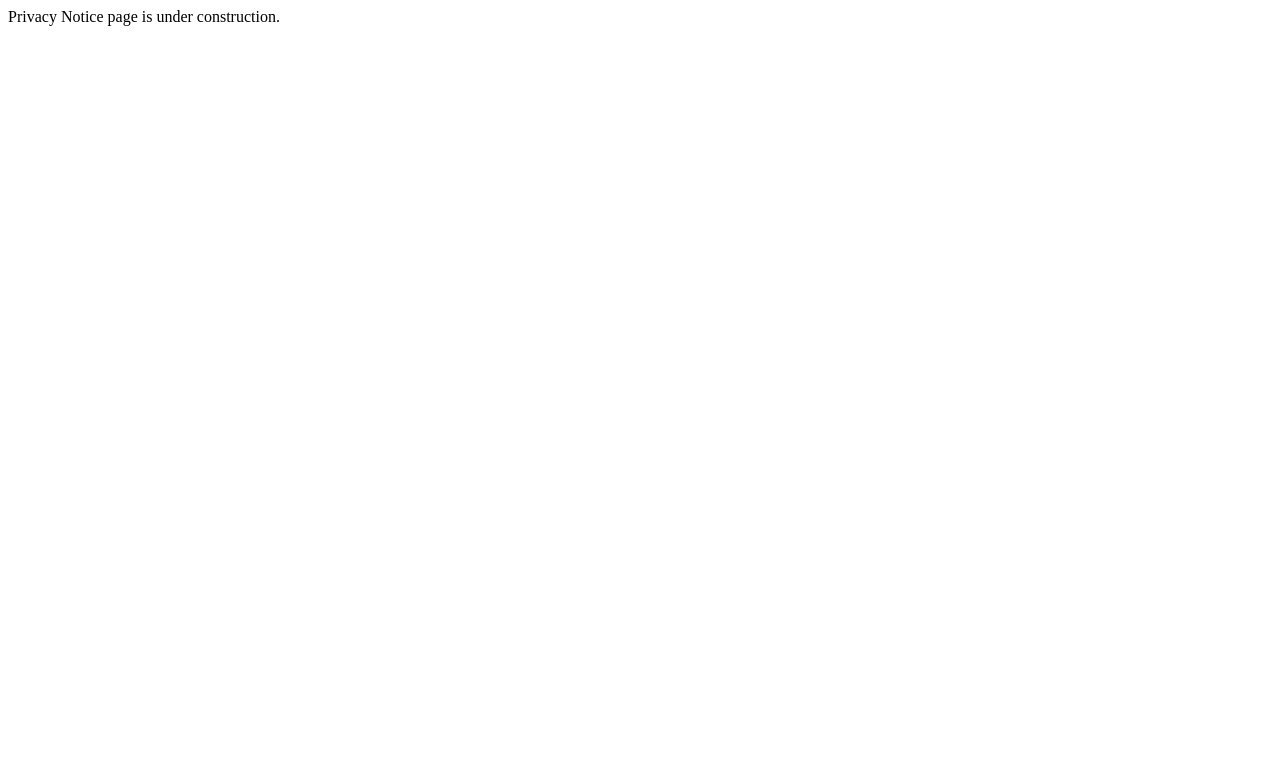
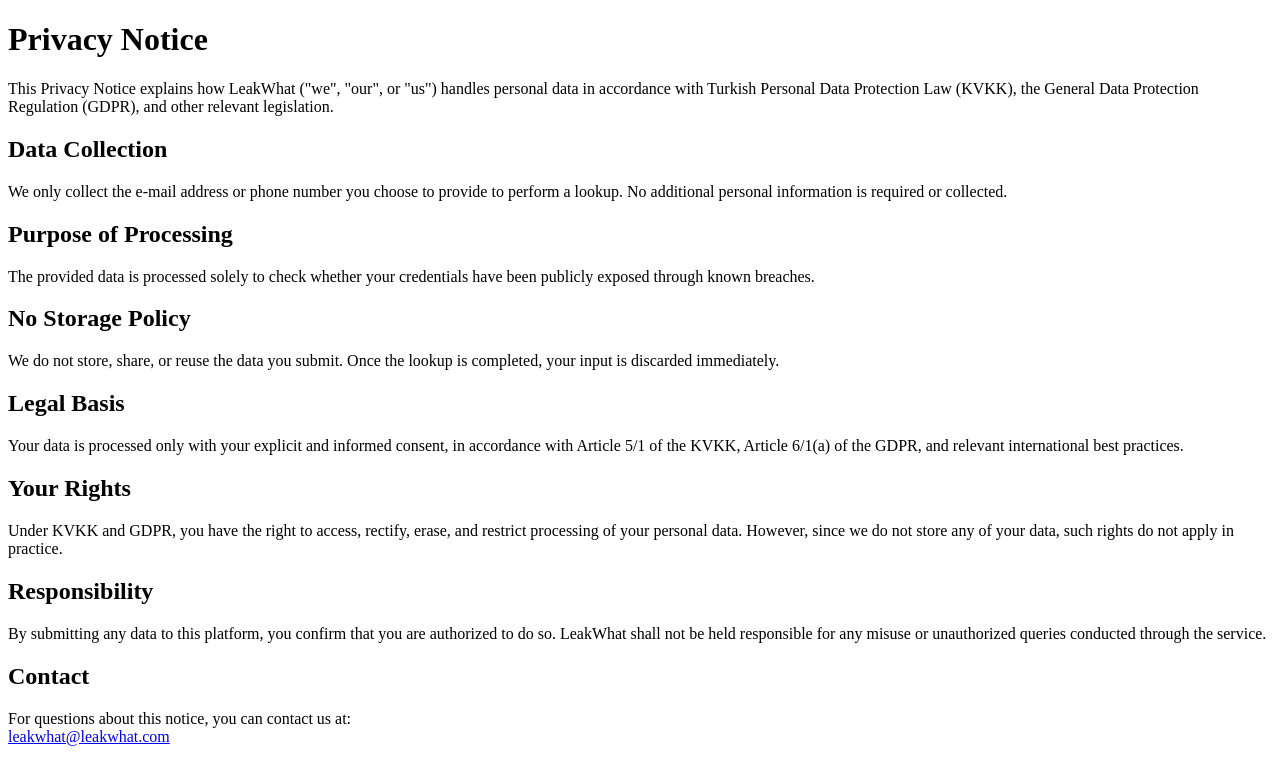
Before and after one commit to Bensero87/leakwhat, a Next.js app: page /privacy-notice in a window 1280 px wide. Shown: the top 784 px of the page. Built offline with nearby package versions, Linux system fonts and the light colour scheme.

Commit message:
Update privacy-notice.js

```diff
--- a/pages/privacy-notice.js
+++ b/pages/privacy-notice.js
@@ -1,5 +1,70 @@
+// pages/privacy-notice.js
+
 export default function PrivacyNotice() {
   return (
-    <div>Privacy Notice page is under construction.</div>
+    <div className="min-h-screen bg-[#0a0f24] text-white py-12 px-6">
+      <div className="max-w-4xl mx-auto bg-gray-800 p-10 rounded-2xl shadow-lg">
+        <h1 className="text-3xl font-bold mb-6 text-center">Privacy Notice</h1>
+
+        <p className="mb-4">
+          This Privacy Notice explains how LeakWhat ("we", "our", or "us")
+          handles personal data in accordance with Turkish Personal Data
+          Protection Law (KVKK), the General Data Protection Regulation (GDPR),
+          and other relevant legislation.
+        </p>
+
+        <h2 className="text-xl font-semibold mt-6 mb-2">Data Collection</h2>
+        <p className="mb-4">
+          We only collect the e-mail address or phone number you choose to
+          provide to perform a lookup. No additional personal information is
+          required or collected.
+        </p>
+
+        <h2 className="text-xl font-semibold mt-6 mb-2">Purpose of Processing</h2>
+        <p className="mb-4">
+          The provided data is processed solely to check whether your
+          credentials have been publicly exposed through known breaches.
+        </p>
+
+        <h2 className="text-xl font-semibold mt-6 mb-2">No Storage Policy</h2>
+        <p className="mb-4">
+          We do not store, share, or reuse the data you submit. Once the
+          lookup is completed, your input is discarded immediately.
+        </p>
+
+        <h2 className="text-xl font-semibold mt-6 mb-2">Legal Basis</h2>
+        <p className="mb-4">
+          Your data is processed only with your explicit and informed consent,
+          in accordance with Article 5/1 of the KVKK, Article 6/1(a) of the GDPR,
+          and relevant international best practices.
+        </p>
+
+        <h2 className="text-xl font-semibold mt-6 mb-2">Your Rights</h2>
+        <p className="mb-4">
+          Under KVKK and GDPR, you have the right to access, rectify, erase,
+          and restrict processing of your personal data. However, since we do
+          not store any of your data, such rights do not apply in practice.
+        </p>
+
+        <h2 className="text-xl font-semibold mt-6 mb-2">Responsibility</h2>
+        <p className="mb-4">
+          By submitting any data to this platform, you confirm that you are
+          authorized to do so. LeakWhat shall not be held responsible for any
+          misuse or unauthorized queries conducted through the service.
+        </p>
+
+        <h2 className="text-xl font-semibold mt-6 mb-2">Contact</h2>
+        <p className="mb-4">
+          For questions about this notice, you can contact us at:
+          <br />
+          <a
+            href="mailto:leakwhat@leakwhat.com"
+            className="text-blue-400 underline"
+          >
+            leakwhat@leakwhat.com
+          </a>
+        </p>
+      </div>
+    </div>
   );
 }
```
